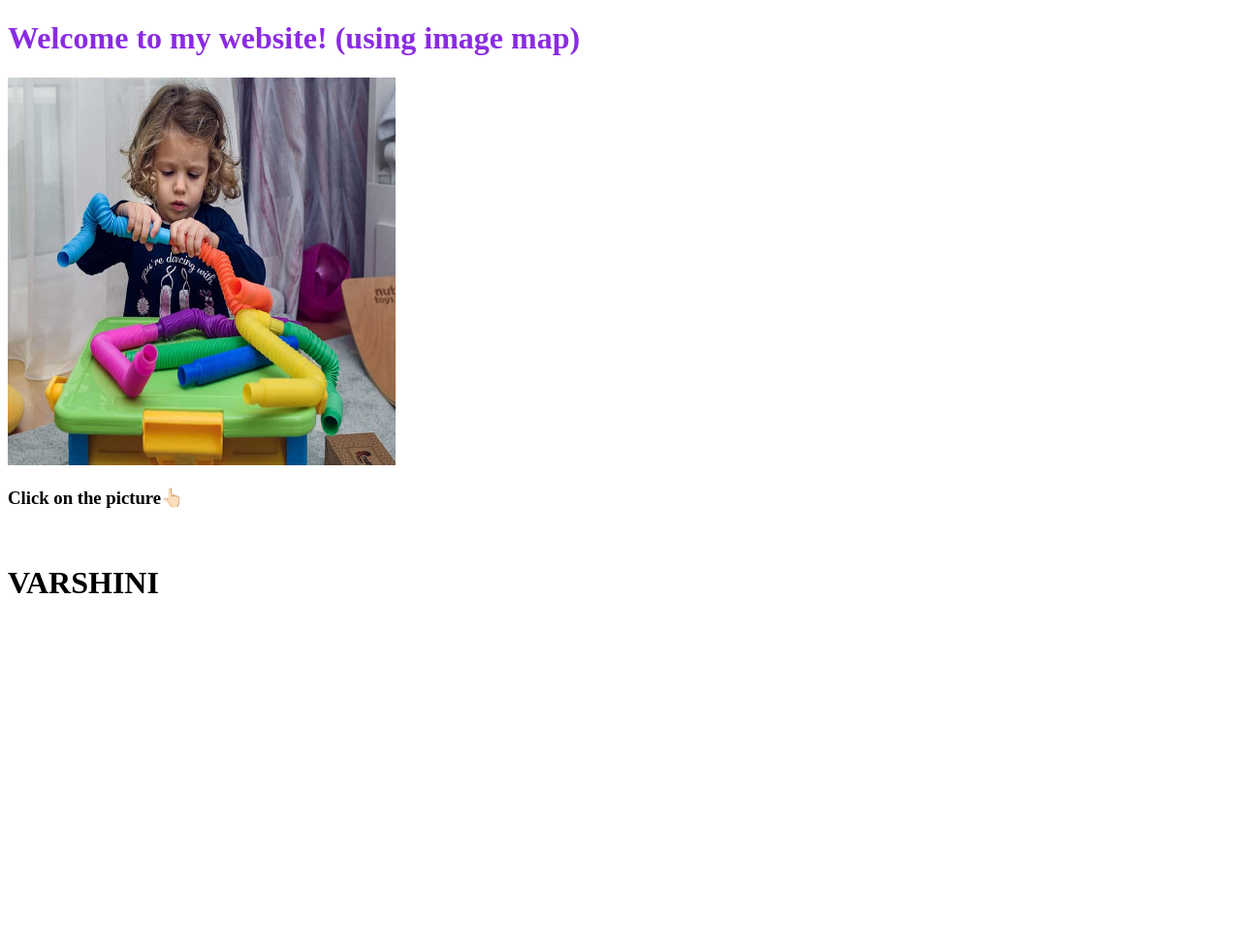
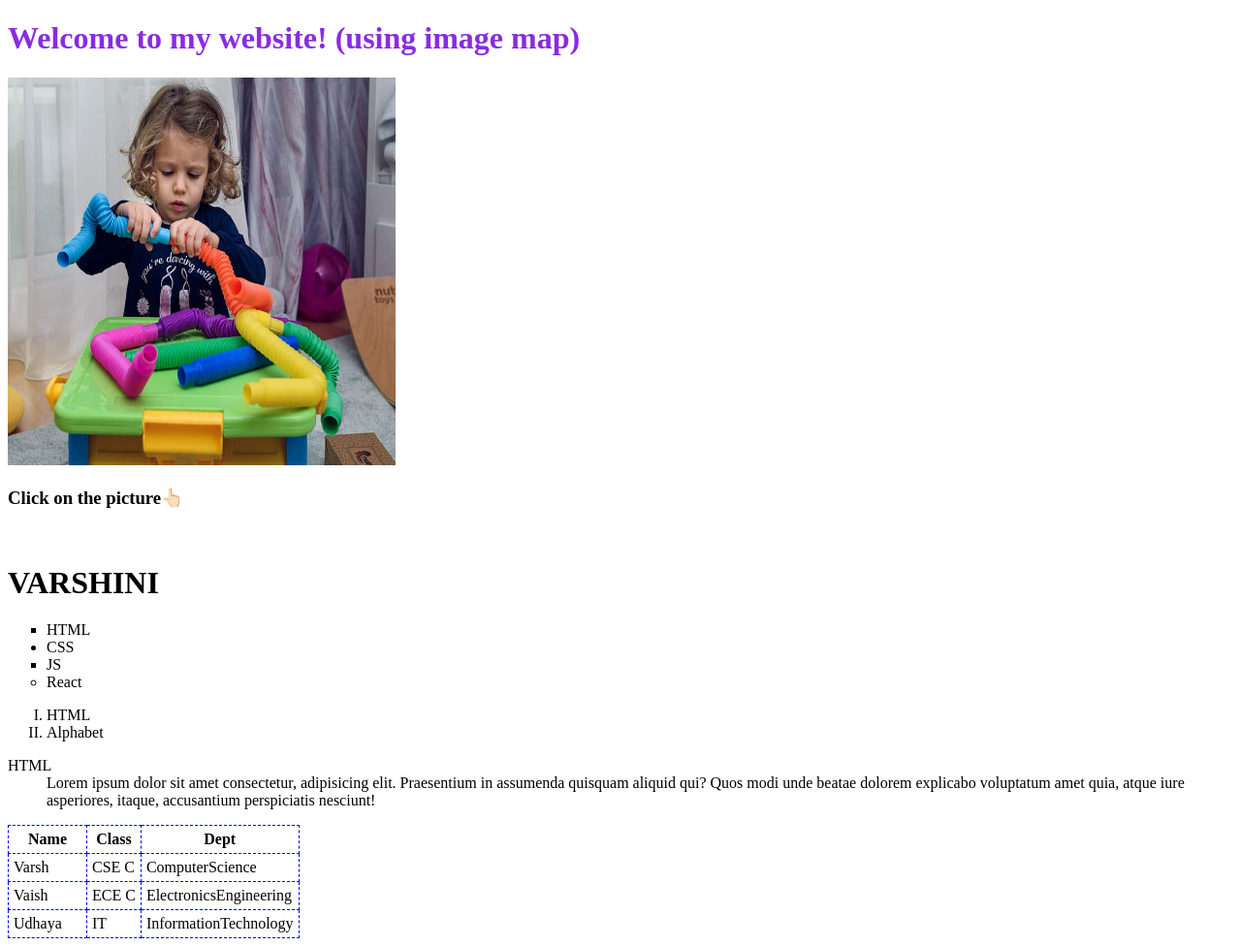
Before and after one commit to Varshini11113/IPLabSession, a plain HTML site: page Exp1/index.html in a window 1280 px wide. Shown: the whole page at 97% size. Before the commit the page ends 800 px from the top, so only its background shows below. Drawn offline with Linux system fonts and the light colour scheme.

Commit message:
Table and List task done

```diff
--- a/Exp1/index.html
+++ b/Exp1/index.html
@@ -4,6 +4,14 @@
     <meta charset="UTF-8">
     <meta name="viewport" content="width=device-width, initial-scale=1.0">
     <title>Image map</title>
+    <style>
+        table, th, td {
+            padding: 5px;
+            border: 1px solid blue;
+            border-collapse: collapse;
+            border-style: dashed;
+        }
+    </style>
 </head>
 <body>
     <h1 style="color:blueviolet">
@@ -18,5 +26,43 @@
         varshini
     </div> -->
     <h1>VARSHINI</h1>
+    <!--List items in HTML-->
+    <ul style="list-style-type: circle;">
+        <li style="list-style-type: square;">HTML</li>
+        <li style="list-style-type: disc;">CSS</li>
+        <li style="list-style-type: square;">JS</li>
+        <li>React</li>
+    </ul>
+    <ol type="I">
+        <li>HTML</li>
+        <li>Alphabet</li>
+    </ol>
+    <dl>
+        <dt>HTML</dt>
+        <dd>Lorem ipsum dolor sit amet consectetur, adipisicing elit. Praesentium in assumenda quisquam aliquid qui? Quos modi unde beatae dolorem explicabo voluptatum amet quia, atque iure asperiores, itaque, accusantium perspiciatis nesciunt!</dd>
+    </dl>
+    <!--Tables in HTML-->
+    <table>
+        <tr>
+            <th style="width:70px">Name</th>
+            <th>Class</th>
+            <th>Dept</th>
+        </tr>
+        <tr>
+            <td>Varsh</td>
+            <td>CSE C</td>
+            <td>ComputerScience</td>
+        </tr>
+        <tr>
+            <td>Vaish</td>
+            <td>ECE C</td>
+            <td>ElectronicsEngineering</td>
+        </tr>
+        <tr>
+            <td>Udhaya</td>
+            <td>IT</td>
+            <td>InformationTechnology</td>
+        </tr>
+    </table>
 </body>
 </html>
```
